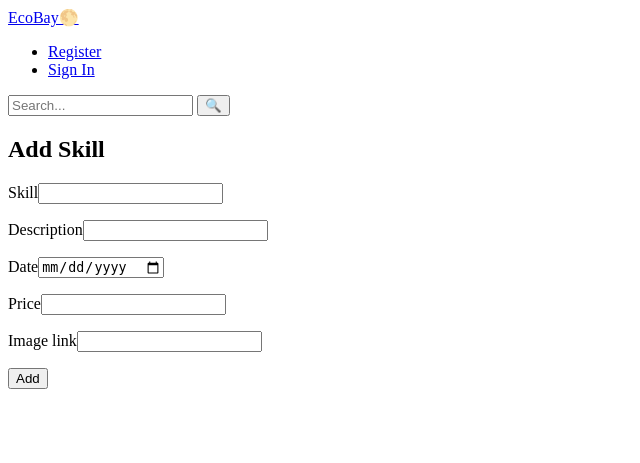
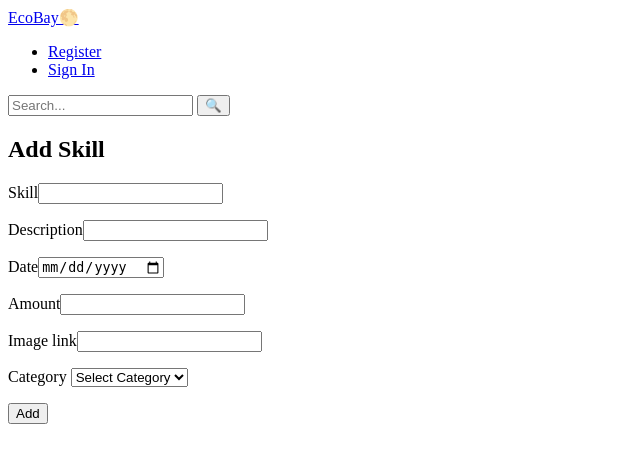
Before and after one commit to Sanya15133/EcoBay, a Django app: page /add-skill/ in a window 1280 px wide. Shown: the top 463 px of the page, without its empty margins (0-640 px from the left). Run offline with Django 5.2, Linux system fonts and the light colour scheme.

Commit message:
added dropdown for add skill

```diff
--- a/EcoBayApp/templates/add-skill.html
+++ b/EcoBayApp/templates/add-skill.html
@@ -6,7 +6,7 @@
      <form method='post' action="{% url 'add_skill'  %}">
         {% csrf_token %}
         <p>
-        <label for="skill-name">Skill</label><input name='skill-name' type="text">
+        <label for="name">Skill</label><input name='name' type="text">
         </p>
         <p>
         <label for="description">Description</label><input name='description' type="text">
@@ -15,10 +15,19 @@
         <label for="date">Date</label><input name='date' type="date">
         </p>
         <p>
-        <label for="price">Price</label><input name='price' type="number">
+        <label for="amount">Amount</label><input name='amount' type="number">
         </p>
         <p>
-        <label for="image">Image link</label><input name='image' type="url">
+        <label for="image_url">Image link</label><input name='image_url' type="url">
+        </p>
+        <p>
+        <label for="category">Category</label>
+        <select name="category" type="text">
+        <option value="">Select Category</option>
+        {% for category in categories %}
+        <option value="{{ category.id }}">{{ category.name }}</option>
+        {% endfor %}
+        </select>
         </p>
         <button type="submit">Add</button>
      </form>
```
